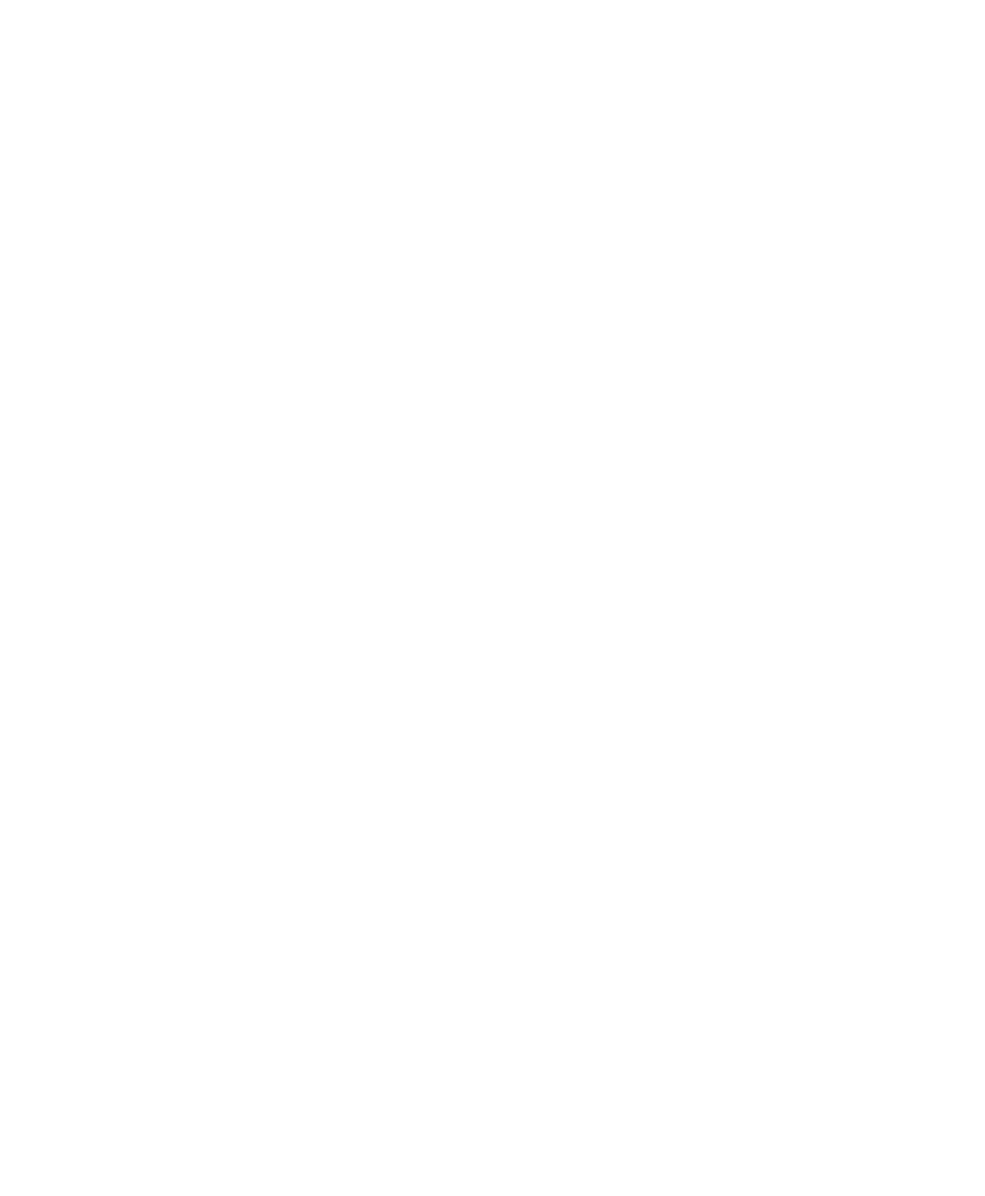
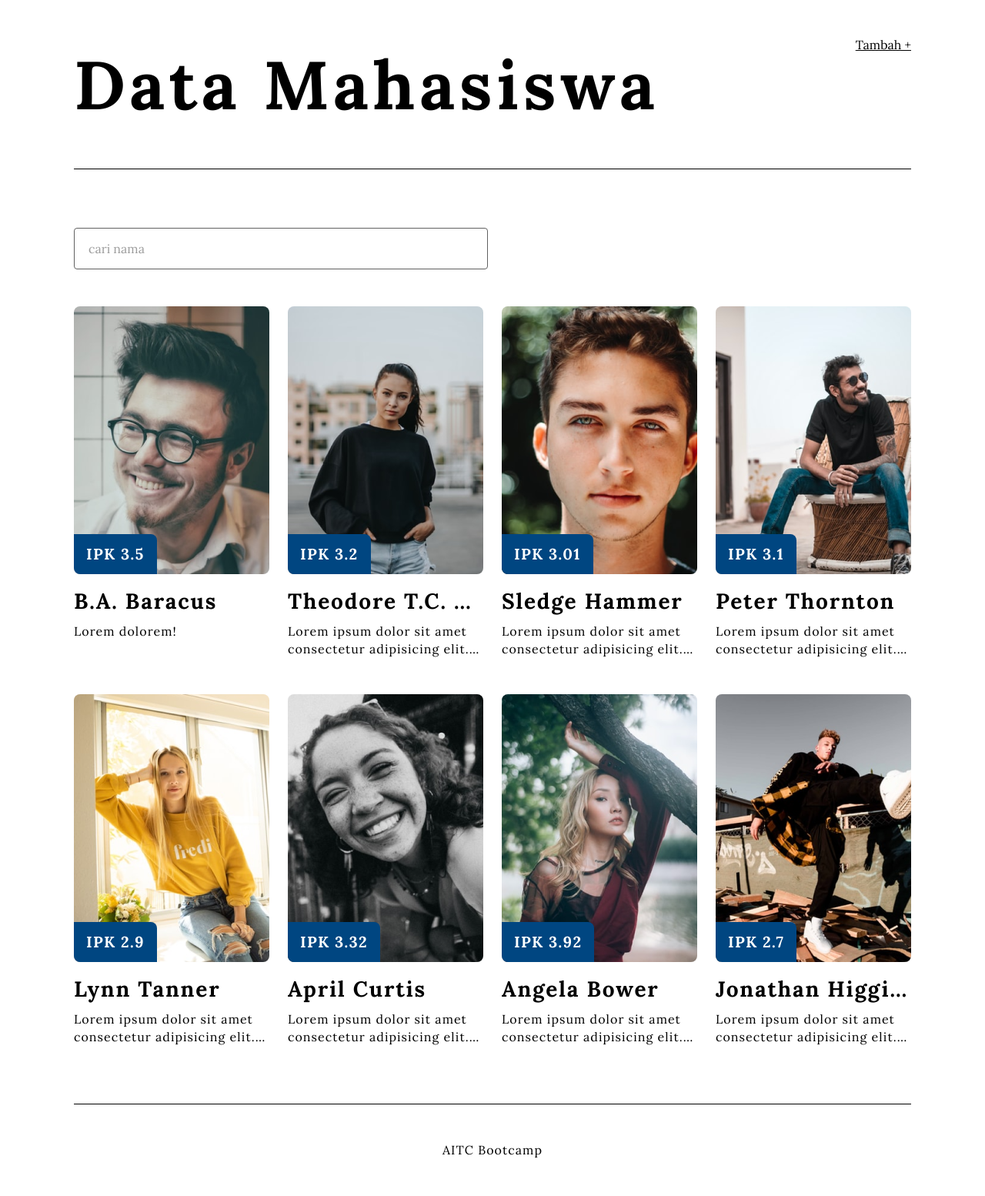
Before and after one commit to himsi-unair/AITC-Bootcamp, a PHP site: page / in a window 1280 px wide. Before the commit the page is empty. Shown: the whole page at 77% size. Before the commit the page ends 800 px from the top, so only its background shows below. Run offline with PHP 8.4, Linux system fonts and the light colour scheme.

Commit message:
day1-html-css

```diff
--- a/assets/styles/main.css
+++ b/assets/styles/main.css
@@ -1,4 +1,160 @@
+* {
+  font-family: 'Lora', serif;
+}
+
 body, html {
   padding: 0;
   margin: 0;
 }
+
+body {
+  padding-left: 96px;
+  padding-right: 96px;
+}
+
+h1, h2, h3, h4, h5, h6, p, span {
+  line-height: 140%;
+  letter-spacing: 0.065em;
+  margin: 0;
+}
+
+h1 {
+  font-size: 88px;
+}
+
+h2 {
+  font-size: 66px;
+}
+
+h3 {
+  font-size: 50px;
+}
+
+h4 {
+  font-size: 34px;
+}
+
+h5 {
+  font-size: 28px;
+}
+
+h6, text-lg {
+  font-size: 20px;
+}
+
+p {
+  font-size: 16px;
+}
+
+header, footer {
+  padding-top: 48px;
+  padding-bottom: 48px;
+}
+
+header {
+  display: flex;
+  justify-content: space-between;
+  border-bottom: 1px solid black;
+}
+
+footer {
+  border-top: 1px solid black;
+}
+
+main {
+  padding-top: 76px;
+  padding-bottom: 76px;
+}
+
+input {
+  border: 1px solid #616161;
+  border-radius: 4px;
+  font-size: 16px;
+  padding: 16px 18px;
+  width: 500px;
+}
+
+/* custom class */
+.items {
+  display: grid;
+  grid-template-columns: auto auto auto auto;
+  column-gap: 24px;
+  row-gap: 48px;
+  min-width: 0;
+  margin-top: 48px;
+}
+
+.item {
+  min-width: 0;
+}
+
+.item .item-image {
+  position: relative;
+  height: 348px;
+  margin-bottom: 16px;
+}
+
+.item .item-image img{
+  width: 100%;
+  height: 348px;
+  object-fit: cover;
+  border-radius: 8px;
+}
+
+.item .item-image .ipk {
+  position: absolute;
+  bottom: 0;
+  left: 0;
+  padding: 12px 16px;
+  background-color: #004681;
+  border-top-right-radius: 8px;
+  border-bottom-left-radius: 8px;
+  color: white;
+  font-weight: bold;
+  font-size: 20px;
+}
+
+.item-desc h5 {
+  text-overflow: ellipsis;
+  white-space: nowrap;
+  overflow: hidden;
+  width: 100%;
+  margin-bottom: 8px;
+}
+
+.item-desc p {
+  display: -webkit-box;
+  -webkit-line-clamp: 2;
+  -webkit-box-orient: vertical;
+  overflow: hidden;
+}
+
+/* text color */
+.text-black {
+  color: black;
+}
+
+.text-primary {
+  color: #004681;
+}
+
+.text-secondary {
+  color: #FFC706;
+}
+
+/* text align */
+.text-left {
+  text-align: left;
+}
+
+.text-center {
+  text-align: center;
+}
+
+::placeholder { /* Chrome, Firefox, Opera, Safari 10.1+ */
+  color: #9C9C9C;
+}
+
+:-ms-input-placeholder { /* Internet Explorer 10-11 */
+  color: #9C9C9C;
+}
--- a/index.html
+++ b/index.html
@@ -4,14 +4,113 @@
   <meta charset="UTF-8">
   <meta http-equiv="X-UA-Compatible" content="IE=edge">
   <meta name="viewport" content="width=device-width, initial-scale=1.0">
+  <link rel="preconnect" href="https://fonts.googleapis.com">
+  <link rel="preconnect" href="https://fonts.gstatic.com" crossorigin>
+  <link href="https://fonts.googleapis.com/css2?family=Lora:wght@400;500;600;700&display=swap" rel="stylesheet">
   <title>Bootcamp AITC</title>
+  <link rel="stylesheet" href="./assets/styles/main.css">
 </head>
 <body>
   <header>
+    <h1>Data Mahasiswa</h1>
+    <a href="./form.html" target="_blank" class="text-black">Tambah +</a>
   </header>
   <main>
+    <div>
+      <input type="text" placeholder="cari nama">
+      <div class="items">
+        <article class="item">
+          <div class="item-image">
+            <img src="./assets/images/profile-1.png" alt="B.A. Baracus">
+            <span class="ipk">IPK 3.5</span>
+          </div>
+          <div class="item-desc">
+            <h5>B.A. Baracus</h5>
+            <p>Lorem  dolorem!</p>
+          </div>
+        </article>
+        <article class="item">
+          <div class="item-image">
+            <img src="./assets/images/profile-2.png" alt="Theodore T.C. Calvin">
+            <span class="ipk">IPK 3.2</span>
+          </div>
+          <div class="item-desc">
+            <h5>Theodore T.C. Calvin</h5>
+            <p>Lorem ipsum dolor sit amet consectetur adipisicing elit. Illum harum accusantium omnis?
+              Dolorum eaque qui quam recusandae quia, exercitationem culpa minus esse quis temporibus consequuntur earum expedita laboriosam. Ratione, dolorem!</p>
+          </div>
+        </article>
+        <article class="item">
+          <div class="item-image">
+            <img src="./assets/images/profile-3.png" alt="Sledge Hammer">
+            <span class="ipk">IPK 3.01</span>
+          </div>
+          <div class="item-desc">
+            <h5>Sledge Hammer</h5>
+            <p>Lorem ipsum dolor sit amet consectetur adipisicing elit. Illum harum accusantium omnis?
+              Dolorum eaque qui quam recusandae quia, exercitationem culpa minus esse quis temporibus consequuntur earum expedita laboriosam. Ratione, dolorem!</p>
+          </div>
+        </article>
+        <article class="item">
+          <div class="item-image">
+            <img src="./assets/images/profile-4.png" alt="Peter Thornton">
+            <span class="ipk">IPK 3.1</span>
+          </div>
+          <div class="item-desc">
+            <h5>Peter Thornton</h5>
+            <p>Lorem ipsum dolor sit amet consectetur adipisicing elit. Illum harum accusantium omnis?
+              Dolorum eaque qui quam recusandae quia, exercitationem culpa minus esse quis temporibus consequuntur earum expedita laboriosam. Ratione, dolorem!</p>
+          </div>
+        </article>
+        <article class="item">
+          <div class="item-image">
+            <img src="./assets/images/profile-5.png" alt="Lynn Tanner">
+            <span class="ipk">IPK 2.9</span>
+          </div>
+          <div class="item-desc">
+            <h5>Lynn Tanner</h5>
+            <p>Lorem ipsum dolor sit amet consectetur adipisicing elit. Illum harum accusantium omnis?
+              Dolorum eaque qui quam recusandae quia, exercitationem culpa minus esse quis temporibus consequuntur earum expedita laboriosam. Ratione, dolorem!</p>
+          </div>
+        </article>
+        <article class="item">
+          <div class="item-image">
+            <img src="./assets/images/profile-6.png" alt="April Curtis">
+            <span class="ipk">IPK 3.32</span>
+          </div>
+          <div class="item-desc">
+            <h5>April Curtis</h5>
+            <p>Lorem ipsum dolor sit amet consectetur adipisicing elit. Illum harum accusantium omnis?
+              Dolorum eaque qui quam recusandae quia, exercitationem culpa minus esse quis temporibus consequuntur earum expedita laboriosam. Ratione, dolorem!</p>
+          </div>
+        </article>
+        <article class="item">
+          <div class="item-image">
+            <img src="./assets/images/profile-7.png" alt="Angela Bower">
+            <span class="ipk">IPK 3.92</span>
+          </div>
+          <div class="item-desc">
+            <h5>Angela Bower</h5>
+            <p>Lorem ipsum dolor sit amet consectetur adipisicing elit. Illum harum accusantium omnis?
+              Dolorum eaque qui quam recusandae quia, exercitationem culpa minus esse quis temporibus consequuntur earum expedita laboriosam. Ratione, dolorem!</p>
+          </div>
+        </article>
+        <article class="item">
+          <div class="item-image">
+            <img src="./assets/images/profile-8.png" alt="Jonathan Higgins">
+            <span class="ipk">IPK 2.7</span>
+          </div>
+          <div class="item-desc">
+            <h5>Jonathan Higgins</h5>
+            <p>Lorem ipsum dolor sit amet consectetur adipisicing elit. Illum harum accusantium omnis?
+              Dolorum eaque qui quam recusandae quia, exercitationem culpa minus esse quis temporibus consequuntur earum expedita laboriosam. Ratione, dolorem!</p>
+          </div>
+        </article>
+      </div>
+    </div>
   </main>
   <footer>
+    <p class="text-center">AITC Bootcamp</p>
   </footer>
 </body>
 </html>
```
Also changed, not shown: form.html (added, +12 -0 lines).
